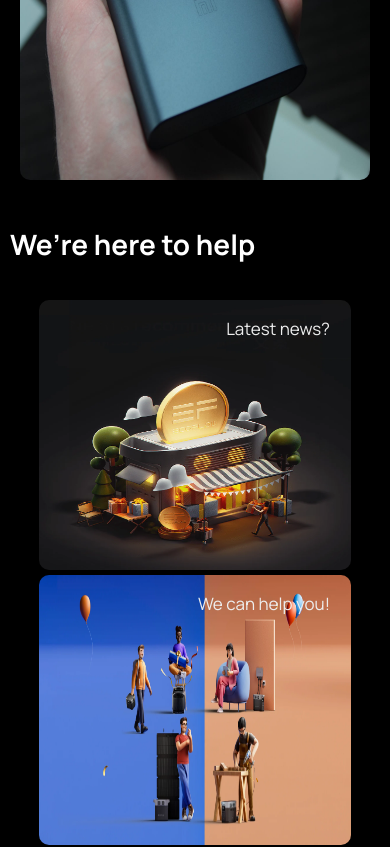
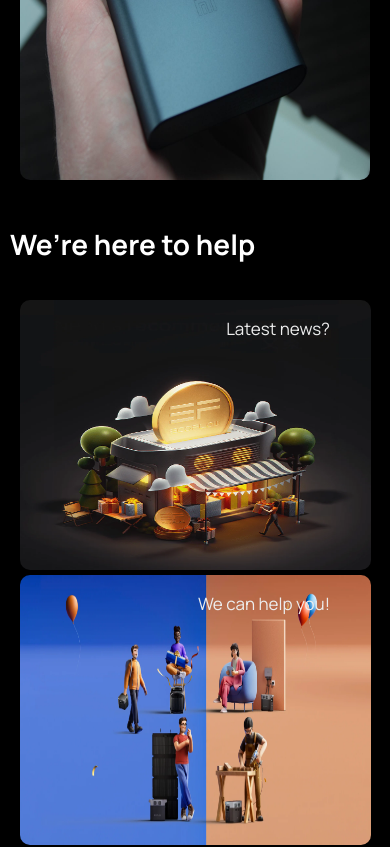
Before and after one commit to Pe103danit/blackout, a React (Create React App) app: page / in a window 390 px wide. Shown: the part 826-1673 px from the top of the page. Built offline with nearby package versions, Linux system fonts and the light colour scheme; no server answers.

Commit message:
- some fixes

```diff
--- a/src/components/WeAreHereToHelp/WeAreHereToHelp.module.scss
+++ b/src/components/WeAreHereToHelp/WeAreHereToHelp.module.scss
@@ -90,7 +90,7 @@
 }
 
 
-@media screen and (max-width: 992px) {
+@media screen and (max-width: $tab) {
   .section {
     &_container {
       &_body {
@@ -114,7 +114,7 @@
             border-radius: $border;
 
             img {
-              width: 80%;
+              width: 90%;
               height: 400px;
               box-shadow: 0 0 80px rgba(0, 0, 0, 1.0);
             }
@@ -135,8 +135,8 @@
             border-radius: $border;
 
             img {
-              width: 80%;
-              height: 320px;
+              width: 90%;
+              height: 400px;
               box-shadow: 0 0 80px rgba(0, 0, 0, 1.0);
             }
             &_text {
@@ -150,7 +150,7 @@
   }
 }
 
-@media screen and (max-width: 480px) {
+@media screen and (max-width: $mobile) {
   .section {
     &_container {
       &_body {
```
